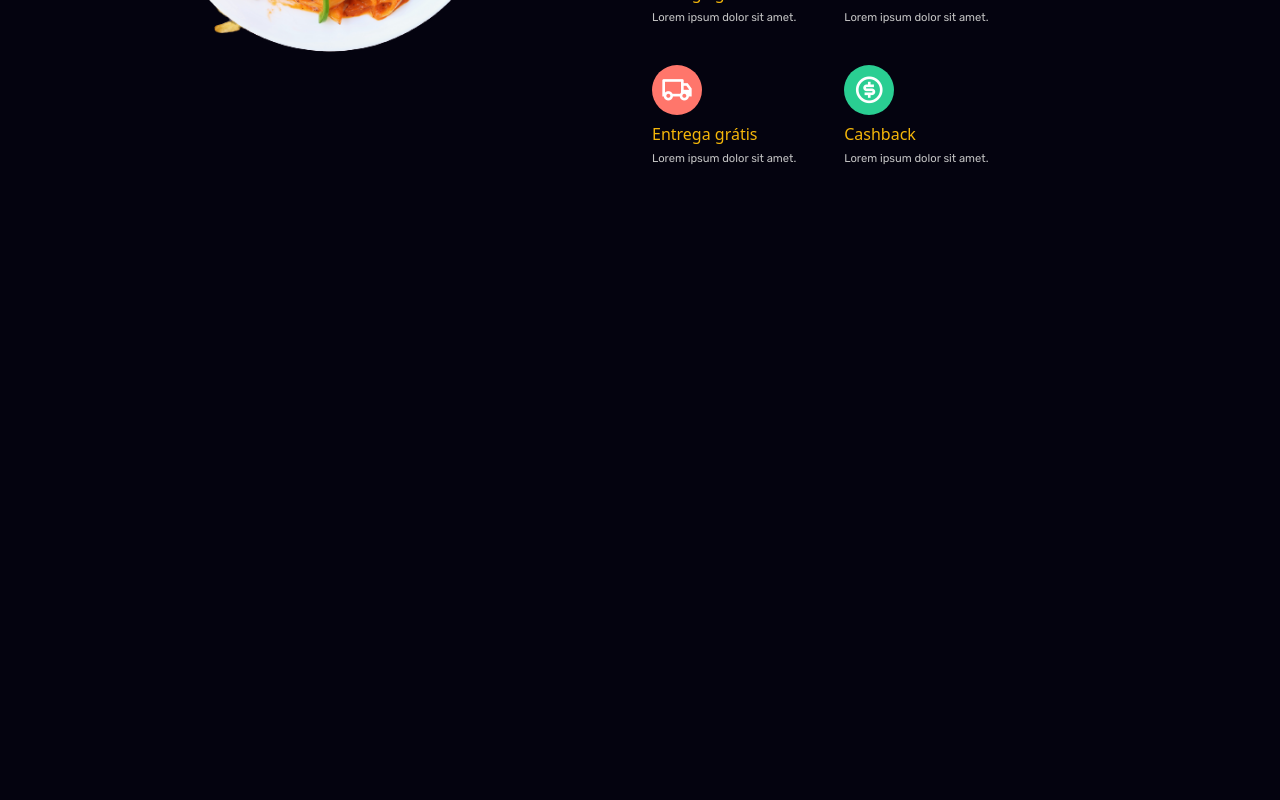
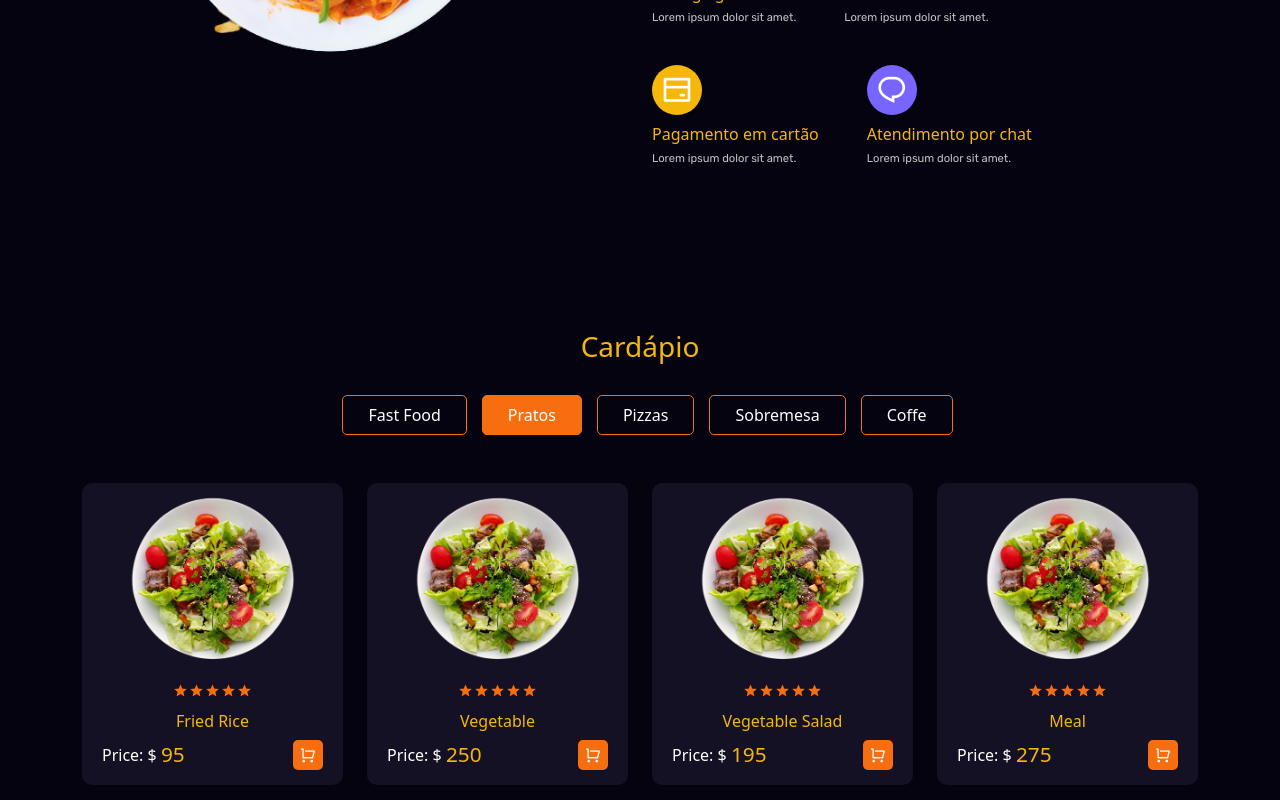
Before and after one commit to thiagohoalves/menu-zero, a React (Create React App) app: page / in a window 1280 px wide. Shown: the part 1440-2240 px from the top of the page. Before the commit the page ends 1700 px from the top, so only its background shows below. Built offline with nearby package versions, Linux system fonts and the light colour scheme.

Commit message:
feat: menu pack and nav buttons integration

```diff
--- a/src/color.css
+++ b/src/color.css
@@ -7,6 +7,6 @@
  btn-bg-color: #F76E11
  p-color: #C4C4C4
 
- services-color: #7865FF #FF766B #F5B70A #2ACE92
+ services-color: #FF766B #2ACE92 #F5B70A #7865FF
 
  */
--- a/src/components/choose-us/ChooseUs.jsx
+++ b/src/components/choose-us/ChooseUs.jsx
@@ -23,14 +23,14 @@ const ChooseUs = () => {
                             <div className="feature1 d-flex align-items-center gap-5">
                                 <div className="single__feature">
                                     <span>
-                                        <i class="ri-truck-line"></i>
+                                        <i class="ri-e-bike-2-line"></i>
                                     </span>
                                     <h6>Entrega grátis</h6>
                                     <p>Lorem ipsum dolor sit amet.</p>
                                 </div>
 
                                 <div className="single__feature">
-                                    <span className='feature__icon-two'>
+                                    <span className='feature__icon-2'>
                                         <i class="ri-money-dollar-circle-line"></i>
                                     </span>
                                     <h6>Cashback</h6>
@@ -40,18 +40,18 @@ const ChooseUs = () => {
 
                             <div className="feature1 mt-3 d-flex align-items-center gap-5">
                                 <div className="single__feature">
-                                    <span>
-                                        <i class="ri-truck-line"></i>
+                                    <span className='feature__icon-3'>
+                                        <i class="ri-bank-card-line"></i>
                                     </span>
-                                    <h6>Entrega grátis</h6>
+                                    <h6>Pagamento em cartão</h6>
                                     <p>Lorem ipsum dolor sit amet.</p>
                                 </div>
 
                                 <div className="single__feature">
-                                    <span className='feature__icon-two'>
-                                        <i class="ri-money-dollar-circle-line"></i>
+                                    <span className='feature__icon-4'>
+                                    <i class="ri-chat-1-line"></i>
                                     </span>
-                                    <h6>Cashback</h6>
+                                    <h6>Atendimento por chat</h6>
                                     <p>Lorem ipsum dolor sit amet.</p>
                                 </div>
                             </div>
--- a/src/components/choose-us/choose-us.css
+++ b/src/components/choose-us/choose-us.css
@@ -2,7 +2,7 @@
     width: 50px;
     height: 50px;
     border-radius: 50%;
-    background: #ff766b;
+    background: #FF766B;
     display: flex;
     align-items: center;
     justify-content: center;
@@ -27,6 +27,14 @@
     font-size: 0.7rem;
 }
 
-.feature__icon-two {
+.feature__icon-2 {
     background-color: #2ace92 !important;
 }
+
+.feature__icon-3 {
+    background: #f5b70a !important;
+}
+
+.feature__icon-4 {
+    background: #7865FF !important;
+}
--- a/src/components/header/header.css
+++ b/src/components/header/header.css
@@ -6,6 +6,7 @@
     top: 0;
     left: 0;
     z-index: 9;
+    background: #141124;
 }
 
 .navigation {
@@ -42,7 +43,7 @@
     padding: 10px 35px;
     height: 35px;
     border-radius: 50px;
-    background: #141124;
+    background: #0a071a;
 
 }
 
--- /dev/null
+++ b/src/components/menu-pack/MenuPack.jsx
@@ -0,0 +1,72 @@
+import React, { useState, useEffect } from 'react'
+import { Container, Row, Col } from 'reactstrap'
+import ProductCard from '../product-card/ProductCard'
+import { fastFoodProducts, riceMenuProducts, pizzaProducts, dessertProducts, coffeeProducts } from '../../assets/fake-data/products'
+import '../../assets/fake-data/products'
+import './menu-pack.css'
+
+const MenuPack = () => {
+
+    const [filter, setFilter] = useState('RICE-MENU')
+    const [products, setProducts] = useState(fastFoodProducts)
+
+    useEffect(() => {
+
+        if (filter === 'RICE-MENU') {
+            setProducts(riceMenuProducts)
+        }
+        if (filter === 'FAST-FOOD') {
+            setProducts(fastFoodProducts)
+        }
+        if (filter === 'PIZZA') {
+            setProducts(pizzaProducts)
+        }
+        if (filter === 'DESSERT') {
+            setProducts(dessertProducts)
+        }
+        if (filter === 'COFFEE') {
+            setProducts(coffeeProducts)
+        }
+
+    }, [filter])
+
+
+    return (
+        <section>
+            <Container>
+                <Row>
+                    <Col lg='12' className='text-center mb-4'>
+                        <h3 className='menu__title'>Cardápio</h3>
+                    </Col>
+                    <Col lg='12' className='text-center mb-5'>
+                        <button className={`filter-btn ${filter === 'FAST-FOOD' ? 'active__btn' : ''}`}
+                            onClick={() => setFilter('FAST-FOOD')}>Fast Food
+                        </button>
+                        <button className={`filter-btn ${filter === 'RICE-MENU' ? 'active__btn' : ''}`}
+                            onClick={() => setFilter('RICE-MENU')}>Pratos
+                        </button>
+                        <button className={`filter-btn ${filter === 'PIZZA' ? 'active__btn' : ''}`}
+                            onClick={() => setFilter('PIZZA')}>Pizzas
+                        </button>
+                        <button className={`filter-btn ${filter === 'DESSERT' ? 'active__btn' : ''}`}
+                            onClick={() => setFilter('DESSERT')}>Sobremesa
+                        </button>
+                        <button className={`filter-btn ${filter === 'COFFEE' ? 'active__btn' : ''}`}
+                            onClick={() => setFilter('COFFEE')}>Coffe
+                        </button>
+                    </Col>
+
+                    {
+                        products.map(item => (
+                            <Col lg='3' key={item.id} className='mb-4'>
+                                {" "}
+                                <ProductCard item={item} /></Col>
+                        ))
+                    }
+                </Row>
+            </Container>
+        </section>
+    )
+}
+
+export default MenuPack
--- /dev/null
+++ b/src/components/menu-pack/menu-pack.css
@@ -0,0 +1,17 @@
+.filter-btn {
+    border: 1px solid #F76E11;
+    padding: 7px 25px;
+    background: transparent;
+    margin-left: 15px;
+    border-radius: 5px;
+    color: #fff;
+    cursor: pointer;
+}
+
+.menu__title {
+    color: #f5b70a;
+}
+
+.active__btn {
+    background: #F76E11;
+}
--- a/src/pages/Home.jsx
+++ b/src/pages/Home.jsx
@@ -3,6 +3,7 @@ import Header from "../components/header/Header";
 import HeroSlider from "../components/hero-slider/HeroSlider";
 import PopularMenu from "../components/popular-menu/PopularMenu";
 import ChooseUs from "../components/choose-us/ChooseUs";
+import MenuPack from "../components/menu-pack/MenuPack";
 
 const Home = () => {
     return (
@@ -11,6 +12,7 @@ const Home = () => {
             <HeroSlider />
             <PopularMenu />
             <ChooseUs />
+            <MenuPack />
         </Fragment>)
 };
 
```
Also changed, not shown: src/App.css (line endings or trailing spaces).
